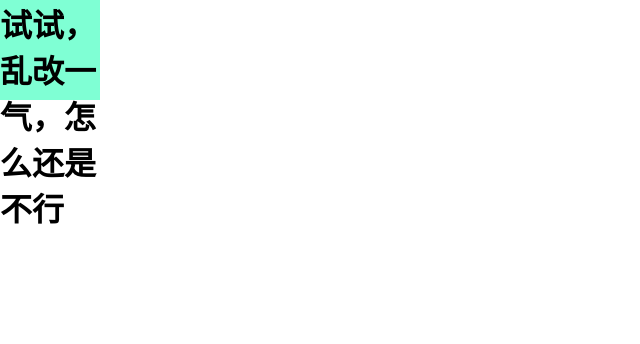
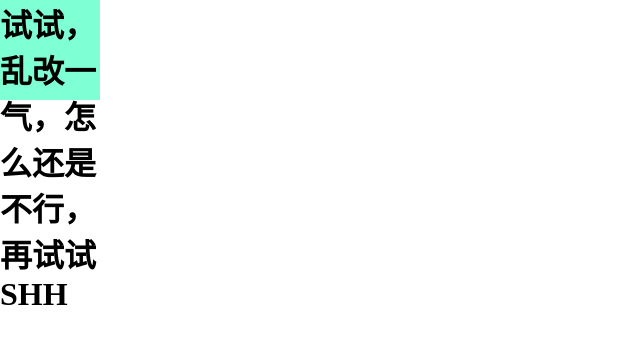
Before and after one commit to meikkk/leitao, a plain HTML site: page index.html in a window 1280 px wide. Shown: the whole page, without its empty margins (0-640 px from the left). Drawn offline with Linux system fonts and the light colour scheme.

Commit message:
重新使用SHH

```diff
--- a/index.html
+++ b/index.html
@@ -10,7 +10,7 @@
 </head>
 <body>
     <div>
-        <h1>试试，乱改一气，怎么还是不行</h1>
+        <h1>试试，乱改一气，怎么还是不行，再试试SHH</h1>
     </div>
 </body>
 </html>
```
